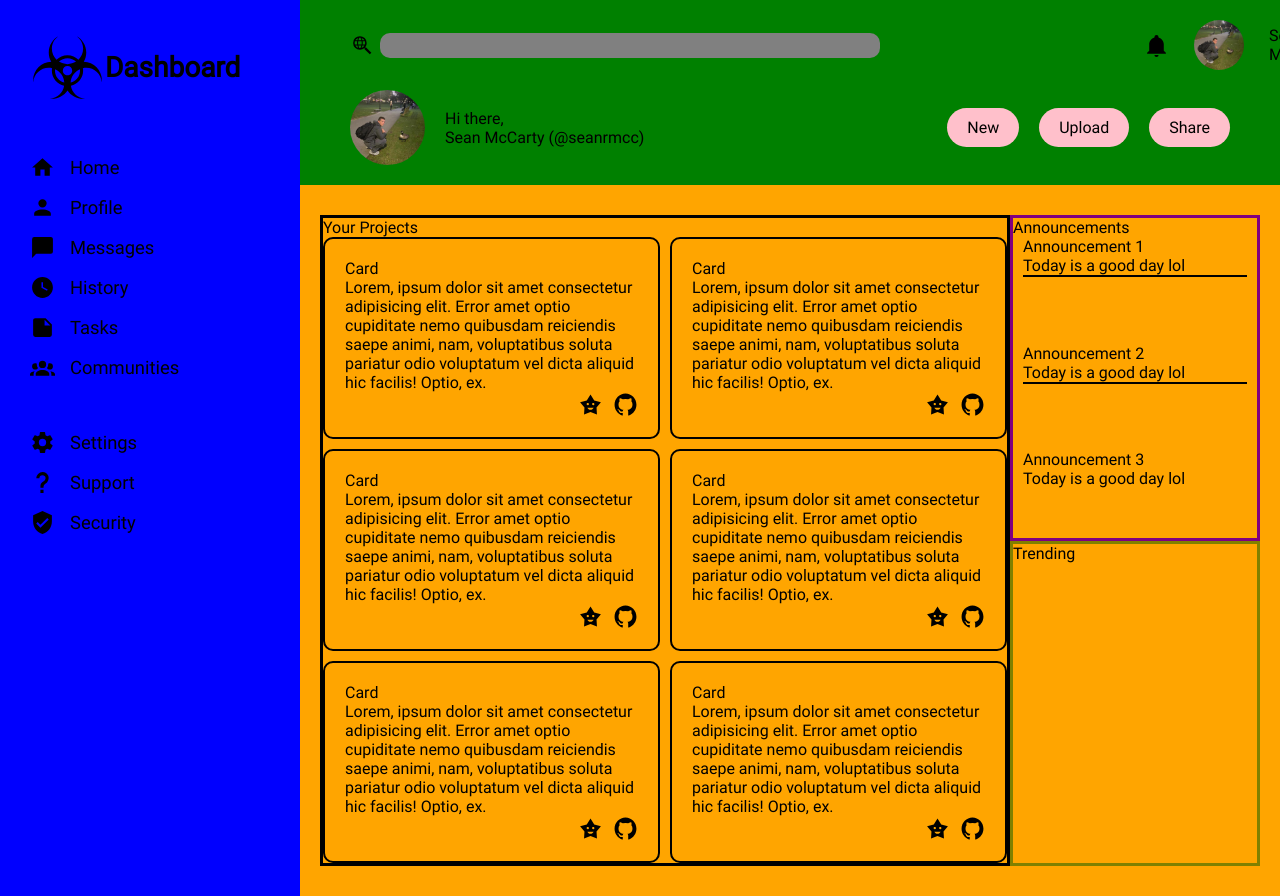
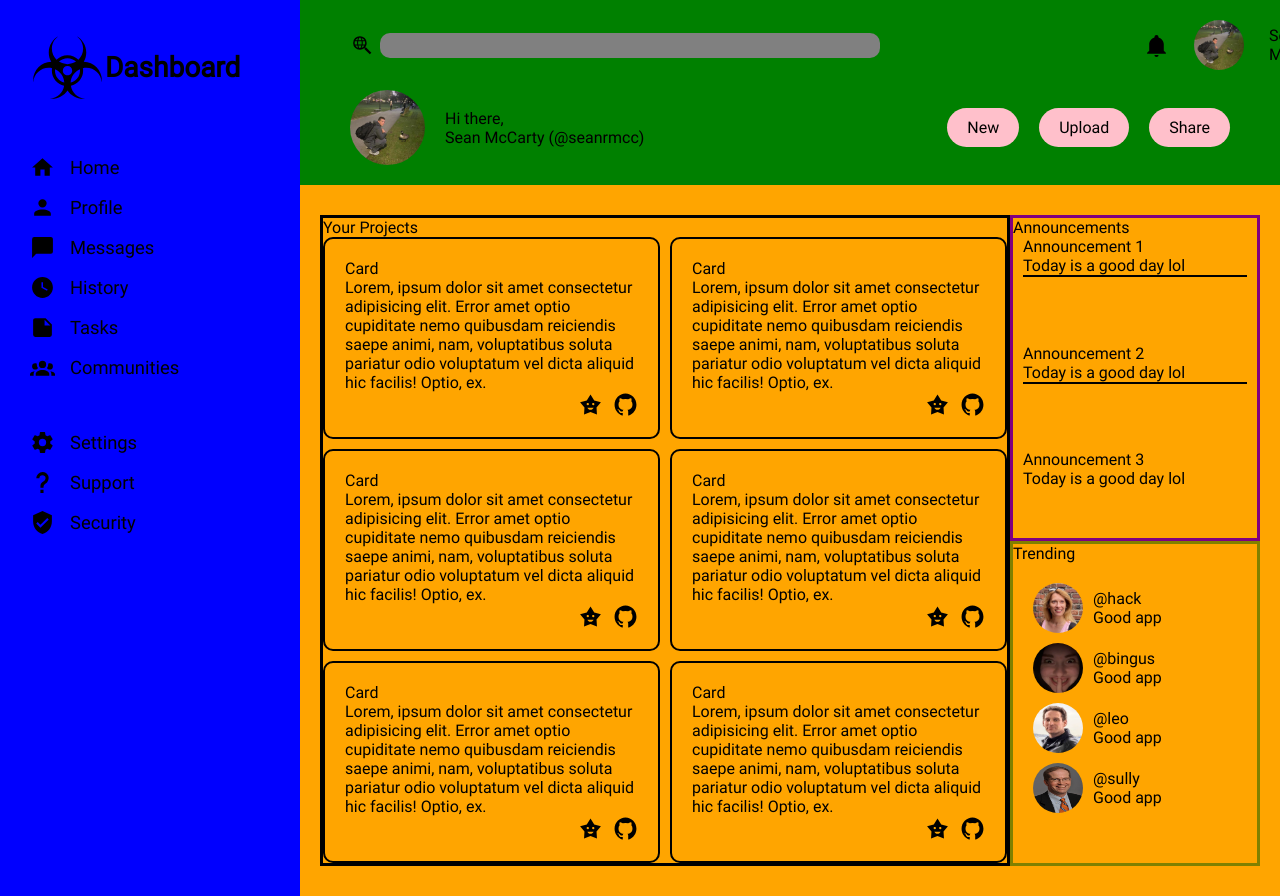
Before and after one commit to SeanRMcC/odin-admin, a plain HTML site: page index.html in a window 1280 px wide. Shown: the top 896 px of the page. Drawn offline with Linux system fonts and the light colour scheme.

Commit message:
Finish basic layout, needs intense styling

```diff
--- a/index.html
+++ b/index.html
@@ -147,6 +147,12 @@
 
         <div class="trending">
             <div>Trending</div>
+            <div class="trending-accounts">
+                <div class="account"><img src="./assets/vic.jpeg" alt="vic" class="profile-pic"> <div><div class="account-handle">@hack</div><div>Good app</div></div></div>
+                <div class="account"><img src="./assets/baby.png" alt="baby" class="profile-pic"> <div><div class="account-handle">@bingus</div><div>Good app</div></div></div>
+                <div class="account"><img src="./assets/leo.jpeg" alt="leo" class="profile-pic"> <div><div class="account-handle">@leo</div><div>Good app</div></div></div>
+                <div class="account"><img src="./assets/sullivan.jpeg" alt="sullivan" class="profile-pic"> <div><div class="account-handle">@sully</div><div>Good app</div></div></div>
+            </div>
         </div>
     </div>
 </body>
--- a/styles.css
+++ b/styles.css
@@ -128,7 +128,7 @@ li{
 
 .profile-pic{
     width: 50px;
-    height: auto;
+    height: 50px;
     border-radius: 100%;
 }
 
@@ -228,3 +228,17 @@ hr{
     grid-template-rows: repeat(3, 1fr);
     height: 100%;
 }
+
+.trending-accounts{
+    display: flex;
+    flex-direction: column;
+    padding: 20px;
+    gap: 10px;
+}
+
+.account{
+    display: flex;
+    justify-content: flex-start;
+    align-items: center;
+    gap: 10px;
+}
```
